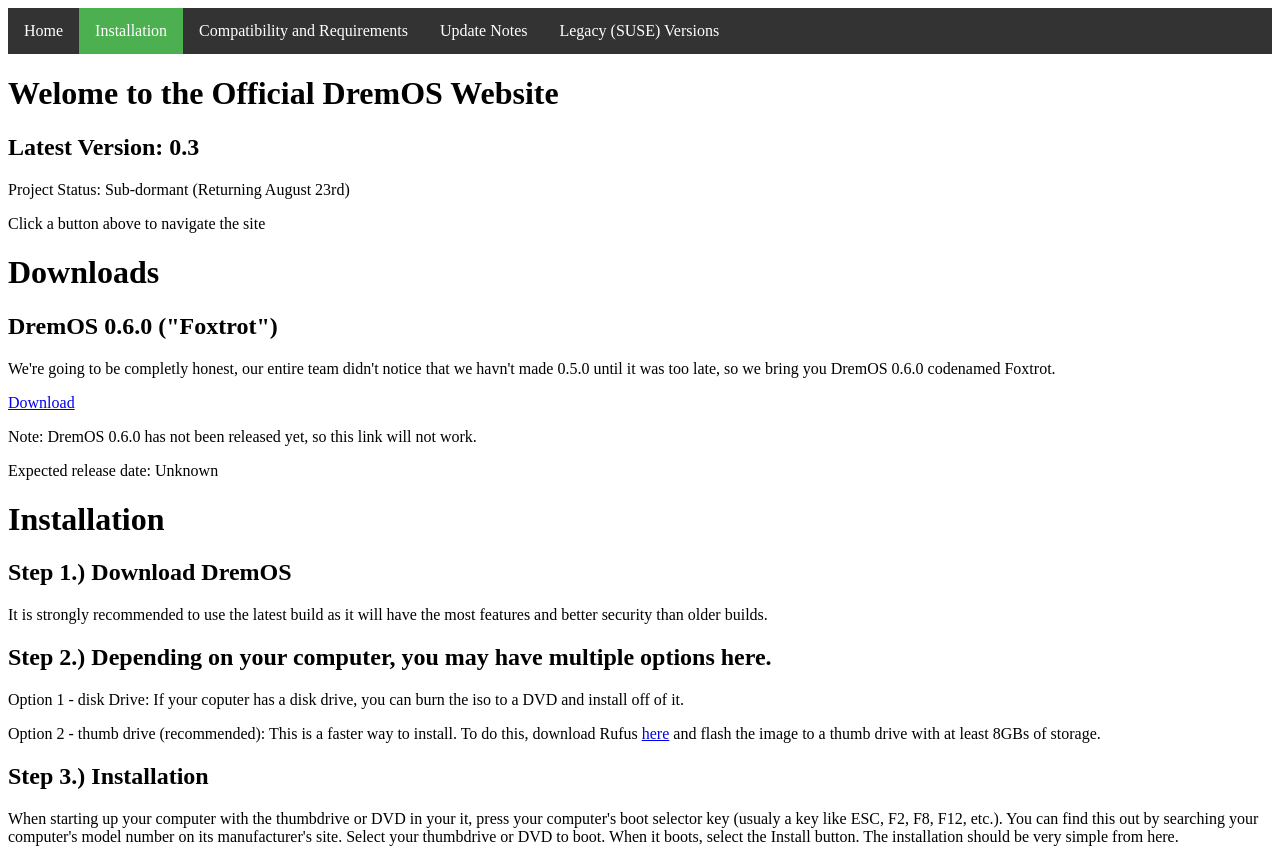
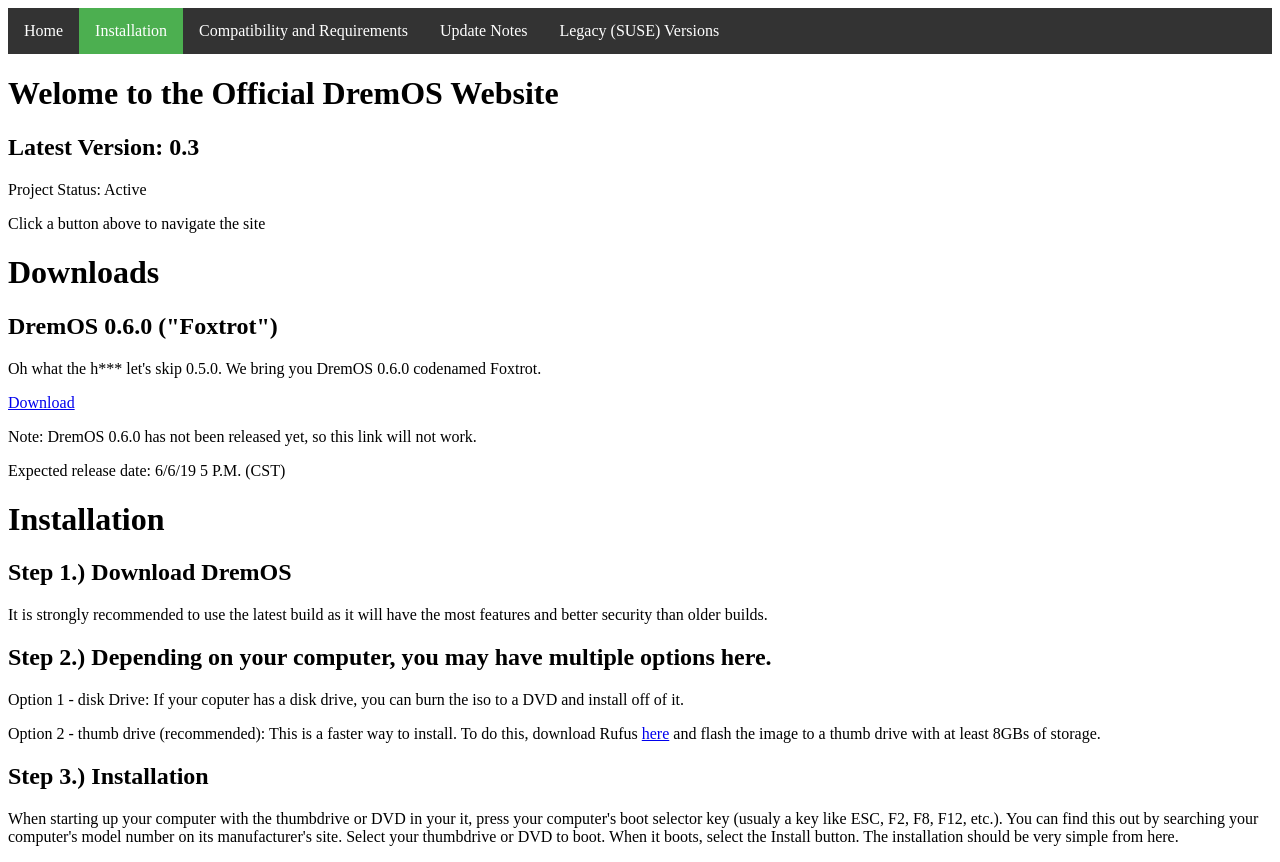
Before and after one commit to sparrdrem/DremOS, a plain HTML site: page installation.html in a window 1280 px wide. Drawn offline with Linux system fonts and the light colour scheme.

Commit message:
Update installation.html

```diff
--- a/installation.html
+++ b/installation.html
@@ -41,15 +41,15 @@ li a:hover {
 </ul>
     <h1>Welome to the Official DremOS Website</h1>
     <h2>Latest Version: 0.3</h2>
-    <p>Project Status: Sub-dormant (Returning August 23rd)</p>
+    <p>Project Status: Active</p>
     <p>Click a button above to navigate the site</p>
 
     <h1>Downloads</h1>
     <h2>DremOS 0.6.0 ("Foxtrot")</h2>
-    <p></p>We're going to be completly honest, our entire team didn't notice that we havn't made 0.5.0 until it was too late, so we bring you DremOS 0.6.0 codenamed Foxtrot.</p>
+    <p>Oh what the h*** let's skip 0.5.0. We bring you DremOS 0.6.0 codenamed Foxtrot.</p>
     <a href="#">Download</a>
     <p>Note: DremOS 0.6.0 has not been released yet, so this link will not work.</p>
-    <p>Expected release date: Unknown</p>
+    <p>Expected release date: 6/6/19 5 P.M. (CST)</p>
 
     <h1>Installation</h1>
 
```
